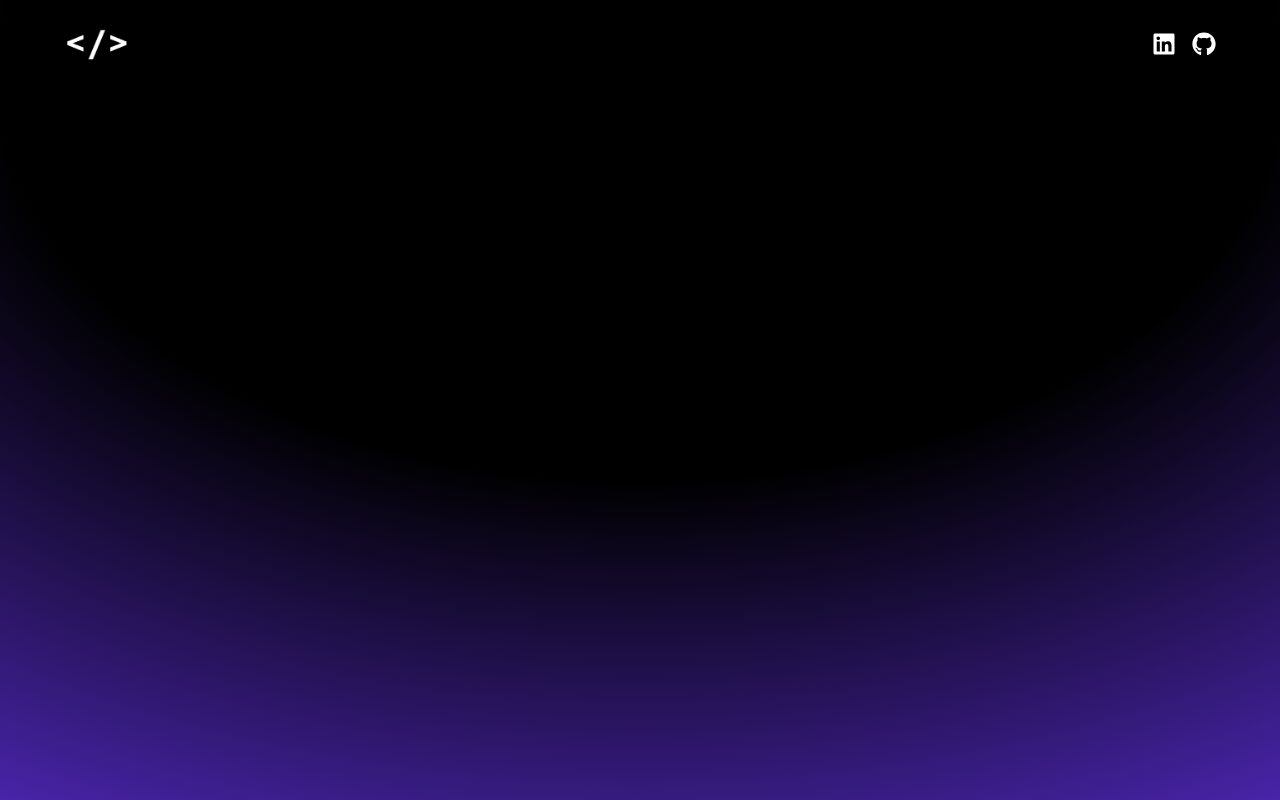
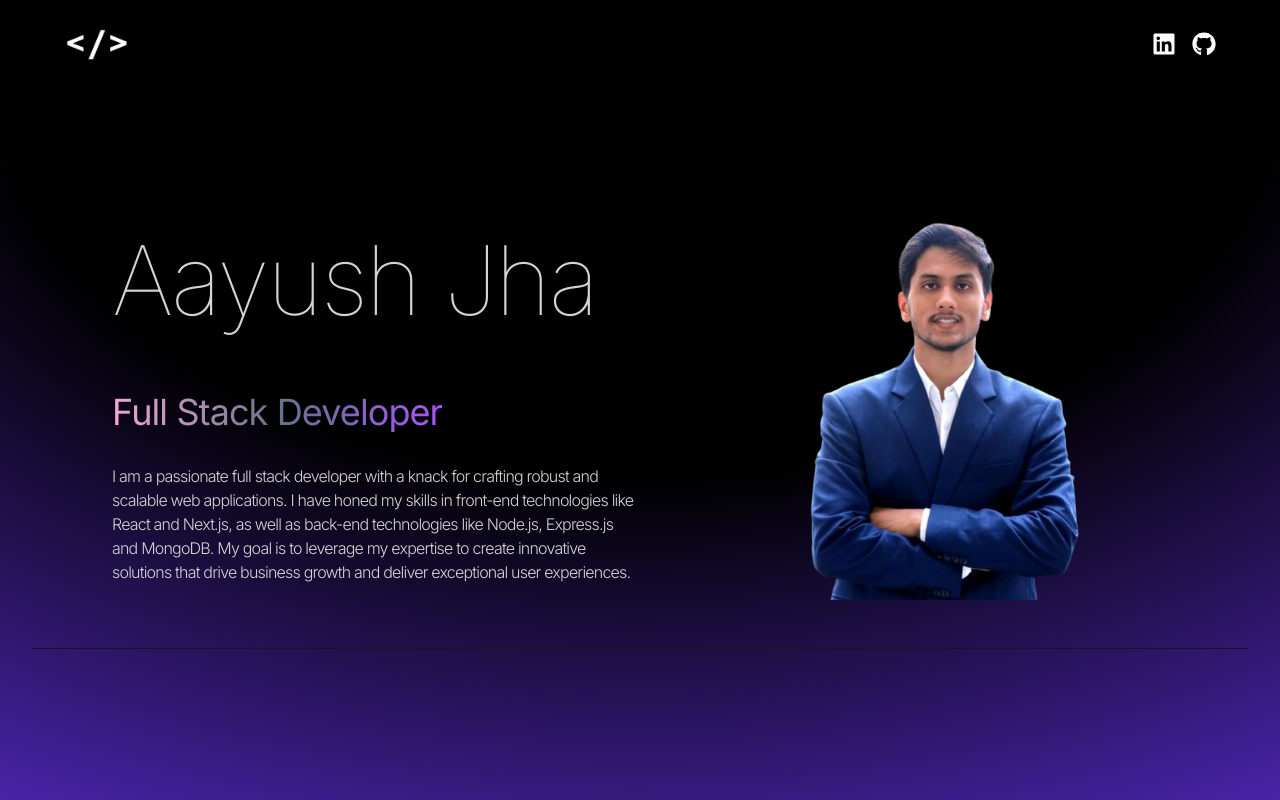
Before and after one commit to aayush4jha/portfolio, a React (Vite) app: page / in a window 1280 px wide. Built offline with nearby package versions, Linux system fonts and the light colour scheme.

Commit message:
Hero Section Done :)

```diff
--- a/src/App.jsx
+++ b/src/App.jsx
@@ -1,12 +1,14 @@
+import Hero from './components/Hero';
 import Navbar from './components/Navbar';
 
 const App = () => {
   return (
-    <div className="overflow-x-hidden text-natural-300 antialiased selection:bg-cyan-100 selection:text-cyan-900">
+    <div className="overflow-x-hidden text-neutral-300 antialiased selection:bg-cyan-100 selection:text-cyan-900">
       <div className="fixed top-0 -z-10 h-full w-full"></div>
       <div className="absolute inset-0 -z-10 h-full w-full items-center px-5 py-24 [background:radial-gradient(125%_125%_at_50%_10%,#000_40%,#63e_100%)]"></div>
       <div className="container mx-auto px-8">
         <Navbar />
+        <Hero />
       </div>
     </div>
   )
--- /dev/null
+++ b/src/components/Hero.jsx
@@ -0,0 +1,30 @@
+import profilePic from '../assets/image.png';
+
+const Hero = () => {
+  return (
+    <div className="border-b border-neutral-900 pb-4 lg:mb-35">
+      <div className="flex flex-wrap">
+        <div className="w-full lg:w-1/2">
+          <div className="flex flex-col items-center lg:items-start lg:pl-20">
+            <h1 className="pb-16 text-6xl font-thin tracking-tight lg:mt-16 lg:text-8xl">
+              Aayush Jha
+            </h1>
+            <span className="bg-gradient-to-r from-pink-300 via-slate-500 to-purple-500 bg-clip-text text-4xl tracking-tight text-transparent">
+              Full Stack Developer
+            </span>
+            <p className="my-2 max-w-xl py-6 font-light tracking-tighter">
+              I am a passionate full stack developer with a knack for crafting robust and scalable web applications. I have honed my skills in front-end technologies like React and Next.js, as well as back-end technologies like Node.js, Express.js and MongoDB. My goal is to leverage my expertise to create innovative solutions that drive business growth and deliver exceptional user experiences.
+            </p>
+          </div>
+        </div>
+        <div className="w-full lg:w-1/2 lg:p-8">
+          <div className="flex justify-center">
+            <img className="h-[400px]" src={profilePic} alt="Aayush Jha" />
+          </div>
+        </div>
+      </div>
+    </div>
+  );
+};
+
+export default Hero;
--- a/src/constants/index.js
+++ b/src/constants/index.js
@@ -1,9 +1,9 @@
-import project1 from "../assets/projects/project-1.jpg";
-import project2 from "../assets/projects/project-2.jpg";
-import project3 from "../assets/projects/project-3.jpg";
-import project4 from "../assets/projects/project-4.jpg";
+// import project1 from "../assets/projects/project-1.jpg";
+// import project2 from "../assets/projects/project-2.jpg";
+// import project3 from "../assets/projects/project-3.jpg";
+// import project4 from "../assets/projects/project-4.jpg";
 
-export const HERO_CONTENT = `I am a passionate full stack developer with a knack for crafting robust and scalable web applications. With 5 years of hands-on experience, I have honed my skills in front-end technologies like React and Next.js, as well as back-end technologies like Node.js, MySQL, PostgreSQL, and MongoDB. My goal is to leverage my expertise to create innovative solutions that drive business growth and deliver exceptional user experiences.`;
+export const HERO_CONTENT = ``;
 
 export const ABOUT_TEXT = `I am a dedicated and versatile full stack developer with a passion for creating efficient and user-friendly web applications. With 5 years of professional experience, I have worked with a variety of technologies, including React, Next.js, Node.js, MySQL, PostgreSQL, and MongoDB. My journey in web development began with a deep curiosity for how things work, and it has evolved into a career where I continuously strive to learn and adapt to new challenges. I thrive in collaborative environments and enjoy solving complex problems to deliver high-quality solutions. Outside of coding, I enjoy staying active, exploring new technologies, and contributing to open-source projects.`;
 
--- a/src/index.css
+++ b/src/index.css
@@ -1,9 +1,9 @@
+@import url('https://fonts.googleapis.com/css2?family=Inter:ital,opsz,wght@0,14..32,100..900;1,14..32,100..900&family=Outfit:wght@100..900&family=Poppins:wght@400;600;700&display=swap');
+
 @tailwind base;
 @tailwind components;
 @tailwind utilities;
 
-@import url('https://fonts.googleapis.com/css2?family=Inter:ital,opsz,wght@0,14..32,100..900;1,14..32,100..900&family=Outfit:wght@100..900&family=Poppins:wght@400;600;700&display=swap');
-
 :root {
   font-family: "Inter", sans-serif;
 }
```
Also changed, not shown: src/assets/image.png (added).
